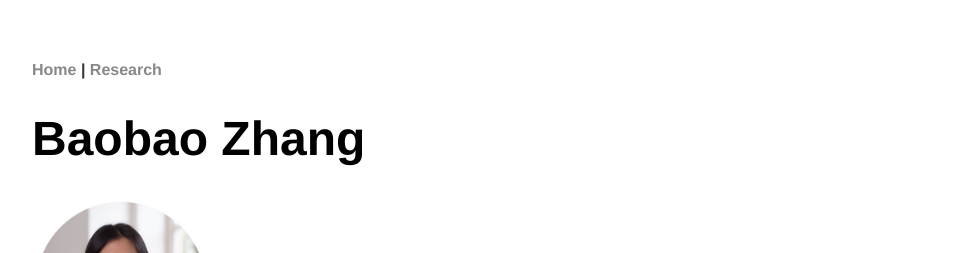
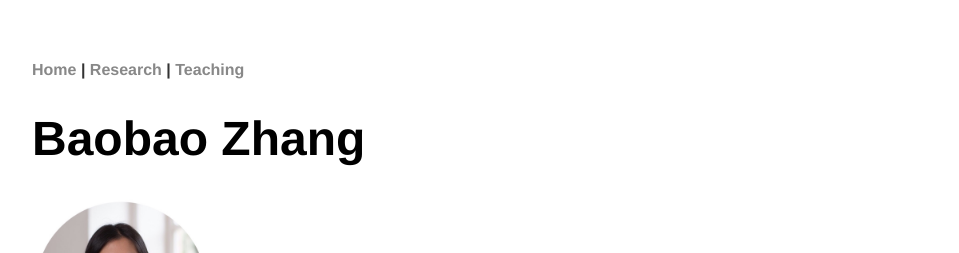
Before and after one commit to morganlivingston/baobaofzhang.github.io, a Jekyll site: the page built from index.html, in a window 1280 px wide. Shown: the top 253 px of the page, without its empty margins (160-1119 px from the left). Built offline with Jekyll 4.4.1, drawn with Linux system fonts in a browser that asks for light colours.

Commit message:
Update default.html

```diff
--- a/_layouts/default.html
+++ b/_layouts/default.html
@@ -38,7 +38,7 @@
   <body>
     <nav>
 <ul>
-  <li><a href="/">Home</a> | <a href="/research">Research</a></li>
+  <li><a href="/">Home</a> | <a href="/research">Research</a> | <a href="/teaching">Teaching</a></li>
 </ul>
     </nav>
 <div class="container">
```
